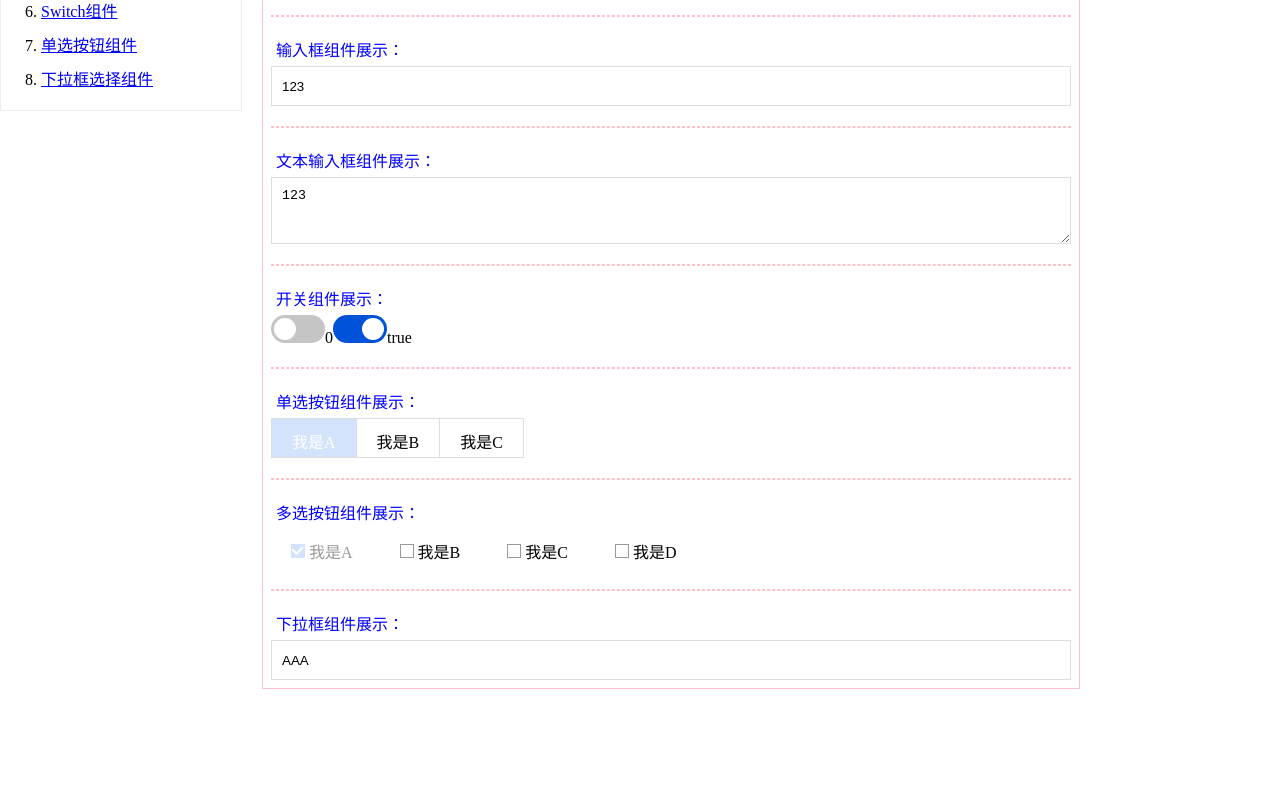
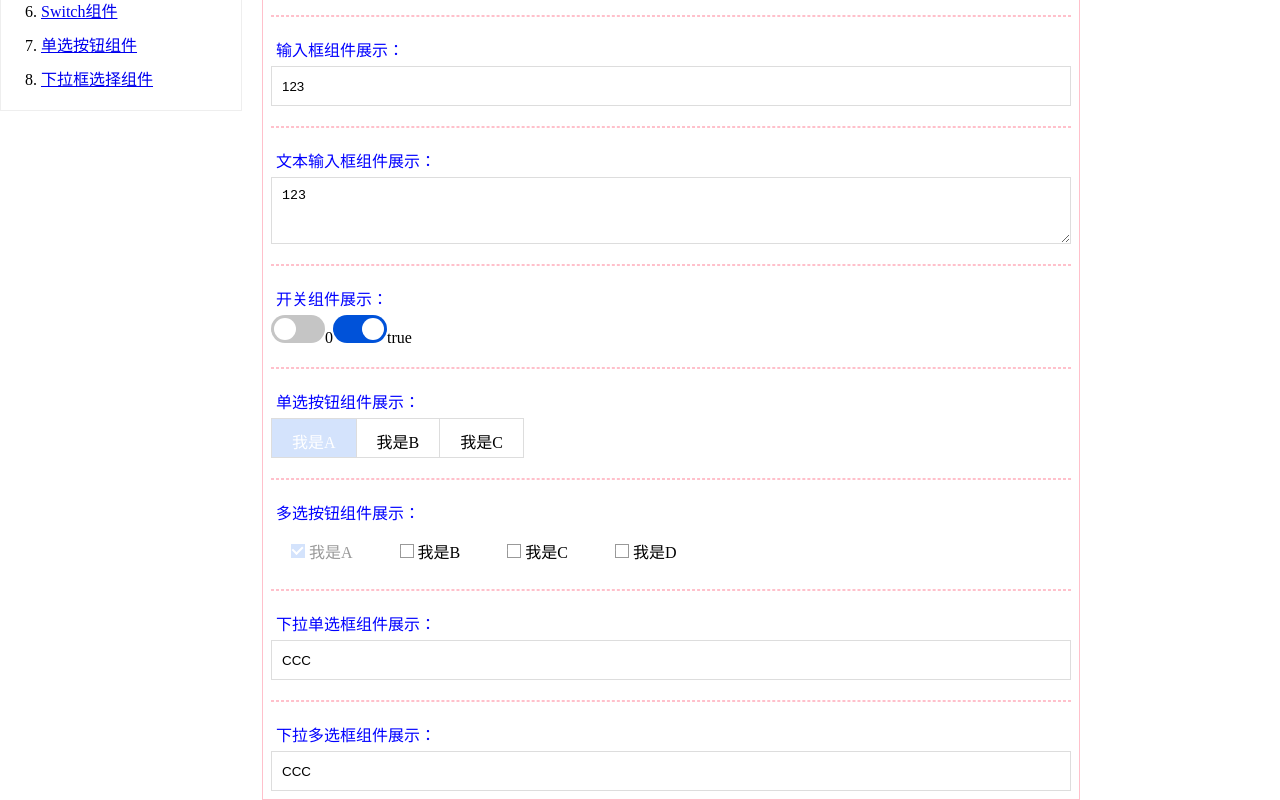
Before and after one commit to bushaoqing/component-for-react-hook, a React (Create React App) app: page /page in a window 1280 px wide. Shown: the part 177-977 px from the top of the page. Before the commit the page ends 866 px from the top, so only its background shows below. Built offline with nearby package versions, Linux system fonts and the light colour scheme.

Commit message:
add select comp

```diff
--- a/src/components/Select/index.css
+++ b/src/components/Select/index.css
@@ -41,7 +41,7 @@
 
 .comp-select-error__tip {
   position: absolute;
-  bottom: 18px;
+  bottom: -18px;
   font-size: 13px;
   color: red;
 }
@@ -53,6 +53,7 @@
   border: 1px solid #ddd;
   width: 100%;
   background: #fff;
+  z-index: 9;
 }
 
 .comp-select-options__option {
--- a/src/components/Select/index.js
+++ b/src/components/Select/index.js
@@ -3,14 +3,14 @@ import PropTypes from 'prop-types'
 import _ from 'lodash'
 import './index.css'
 
-let isClickFilter = false
-
 function Select(props) {
   const [inputValue, setInputValue] = useState(() => {
     let { value, options, config } = props
-    let initArr = options.filter(i => i[config.value] === value)
+    if (!props.isMultiple) value = [value] // 单选变为多选的处理方式
+
+    let initArr = options.filter(i => value.includes(i[config.value]))
     let initVal = initArr[0] && initArr[0][config.text] || ''
-    return initVal
+    return [initVal]
   })
   const [showClearIcon, setShowClearIcon] = useState(false)
   const [isFocus, setFocus] = useState(false)
@@ -30,11 +30,7 @@ function Select(props) {
   }, [showOptions])
 
   function onDocumentClick() {
-    if (!isClickFilter) {
-      setShowOptions(false)
-    } else {
-      isClickFilter = false
-    }
+    setShowOptions(false)
   }
 
   function handleFilter(e) {
@@ -45,8 +41,42 @@ function Select(props) {
     setCurOptions(curOptions)
   }
 
+  function hanldeClickOption(item) {
+
+    // 多选
+    if (props.isMultiple) {
+
+      let { value, text } = props.config
+      let clickText = item[text]
+      // let clickVal = item[value]
+      let index = inputValue.findIndex(i => i === clickText)
+      let cloneInputVal = _.cloneDeep(inputValue)
+
+      if (index !== -1) {
+        cloneInputVal.splice(index, 1)
+      } else {
+        cloneInputVal.push(clickText)
+      }
+
+      setInputValue(cloneInputVal)
+
+      // 通过多选过滤出对应的obj、value数组
+      let curArr = props.options.filter(i => cloneInputVal.includes(i[text]))
+      let curVal = curArr.map(i => i[value])
+      props.onChange(curVal, curArr)
+    } else {
+
+      // 单选
+      let { value, text } = props.config
+      setInputValue([item[text]])
+      props.onChange(item[value], item)
+      setShowOptions(false)
+    }
+
+  }
+
   function handleClearInput() {
-    setInputValue('')
+    setInputValue([])
     props.onChange('')
   }
 
@@ -56,6 +86,7 @@ function Select(props) {
       style={{ width: props.width, height: props.height }}
       onMouseEnter={() => setShowClearIcon(true)}
       onMouseLeave={() => setShowClearIcon(false)}
+      onClick={e => e.stopPropagation()} // 点击本体不冒泡
     >
       <input
         className='comp-select__input-wrap'
@@ -95,9 +126,6 @@ function Select(props) {
               <input
                 className='comp-select-options__filter-input'
                 placeholder={props.filterPlaceholder}
-                onClick={() => {
-                  isClickFilter = true
-                }}
                 onChange={e => handleFilter(e)}
               />
             }
@@ -109,11 +137,8 @@ function Select(props) {
                   return (
                     <div
                       key={item[value]}
-                      className={`comp-select-options__option ${inputValue === item[text] ? 'current' : ''}`}
-                      onClick={() => {
-                        setInputValue(item[text])
-                        props.onChange(item[value], item)
-                      }}
+                      className={`comp-select-options__option ${inputValue.includes(item[text]) ? 'current' : ''}`}
+                      onClick={() => hanldeClickOption(item)}
                     >{ item[text] }</div>
                   )
                 }) :
@@ -129,7 +154,7 @@ function Select(props) {
 Select.propTypes = {
   width: PropTypes.oneOfType([PropTypes.number, PropTypes.string]),
   height: PropTypes.oneOfType([PropTypes.number, PropTypes.string]),
-  value: PropTypes.string,
+  value: PropTypes.oneOfType([PropTypes.string, PropTypes.array]), // 单选：string；多选：array
   options: PropTypes.array,
   type: PropTypes.string,
   disabled: PropTypes.bool,
@@ -138,13 +163,14 @@ Select.propTypes = {
   error: PropTypes.object,
   config: PropTypes.object,
   isFilter: PropTypes.bool,
-  filterPlaceholder: PropTypes.string
+  filterPlaceholder: PropTypes.string,
+  isMultiple: PropTypes.bool, // 是否多选
 }
 
 Select.defaultProps = {
   width: '100%',
   height: '40px',
-  value: '',
+  value: null,
   filterPlaceholder: '请输入',
   config: { // 配置映射关键字，默认是value、text
     value: 'value',
@@ -152,6 +178,7 @@ Select.defaultProps = {
   },
   options: [],
   disabled: false,
+  isMultiple: false,
   isFilter: false,
   clearable: true,
   placeholder: '',
--- a/src/pages/index.js
+++ b/src/pages/index.js
@@ -15,7 +15,8 @@ function InitPage() {
   const [switchVal1, setSwitchVal1] = useState(true)
   const [radioboxVal, setRadioboxVal] = useState('A')
   const [checkboxVal, setCheckboxVal] = useState(['A'])
-  const [selectVal, setSelectVal] = useState('A')
+  const [selectVal, setSelectVal] = useState('C')
+  const [selectVal1, setSelectVal1] = useState(['C'])
 
 
   let time = new Date().toLocaleTimeString()
@@ -88,7 +89,7 @@ function InitPage() {
 
       <hr/>
 
-      <div className="app_title">下拉框组件展示：</div>
+      <div className="app_title">下拉单选框组件展示：</div>
       <Select
         value={selectVal}
         isFilter // true：可以模糊搜索
@@ -111,6 +112,33 @@ function InitPage() {
         // onBlur={() => console.log('onBlur Select curVal: ', selectVal)}
         // error={{isError: true, msg: '我是错误提示信息'}}
       />
+
+      <hr/>
+
+      <div className="app_title">下拉多选框组件展示：</div>
+      <Select
+        value={selectVal1}
+        isFilter // true：可以模糊搜索
+        isMultiple // true：可以多选
+        options={[
+          {id: 'A', name: 'AAA'},
+          {id: 'B', name: 'BBB'},
+          {id: 'C', name: 'CCC'},
+          {id: 'D', name: 'DDD'},
+          {id: 'E', name: 'EEE'}
+        ]}
+        config={{ // 配置映射关键字，默认是value、text
+          value: 'id',
+          text: 'name'
+        }}
+        placeholder="请选择"
+        onChange={(val, item) => {
+          setSelectVal1(val)
+          console.log('value: ', val, '  item: ', item)
+        }}
+        // onBlur={() => console.log('onBlur Select curVal: ', selectVal)}
+        // error={{isError: true, msg: '我是错误提示信息'}}
+      />
     </div>
   );
 }
```
Also changed, not shown: src/components/Select/README.md.
